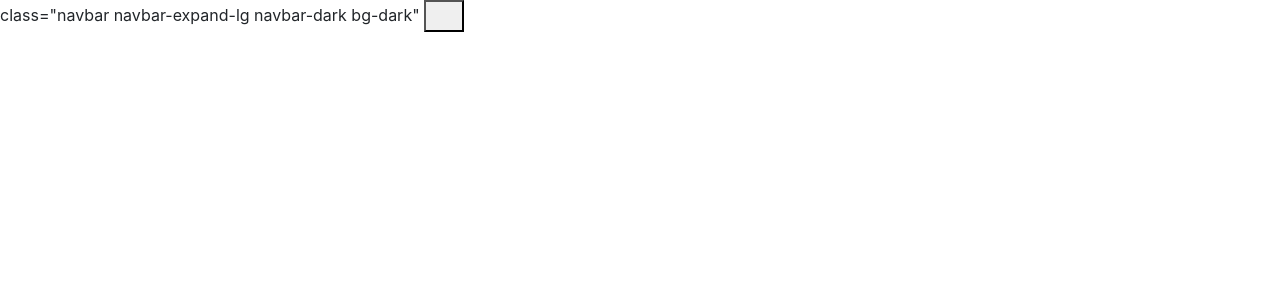
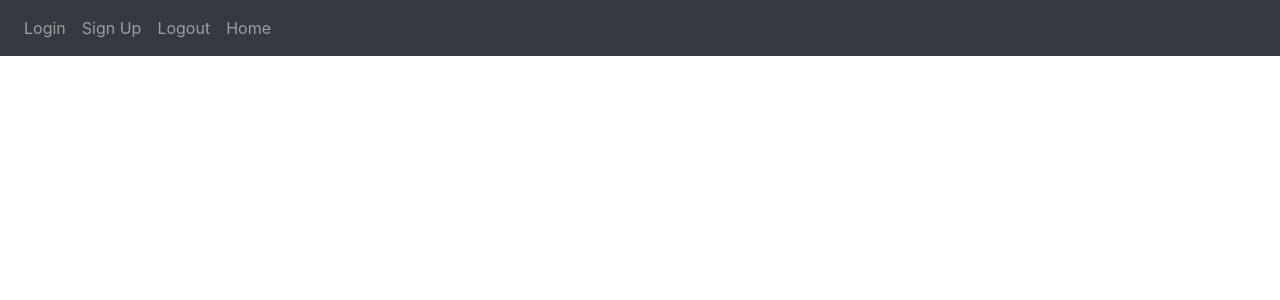
Before and after one commit to jgutrrez/flask_website_app, a Flask app: page / in a window 1280 px wide. Shown: the top 300 px of the page. Run offline with Flask 3, Linux system fonts and the light colour scheme; some libraries are stand-ins or nearby versions.

Commit message:
fixed nav bar toggler

```diff
--- a/website/templates/base.html
+++ b/website/templates/base.html
@@ -18,8 +18,8 @@
       <title>{% block title %}Home{% endblock %}</title>
     </head>
     <body>
-        <nav> class="navbar navbar-expand-lg navbar-dark bg-dark"
-            <button class="navbar-toggle" type="button" data-toggle="collapse" data-target="#navbar">
+        <nav class="navbar navbar-expand-lg navbar-dark bg-dark">
+          <button class="navbar-toggler" type="button" data-toggle="collapse" data-target="#navbar">
             <span class="navbar-toggler-icon"></span>
           </button>
             <div class="collapse navbar-collapse" id="navbar">
```
Lines whose indentation alone changed are shown as unchanged.
